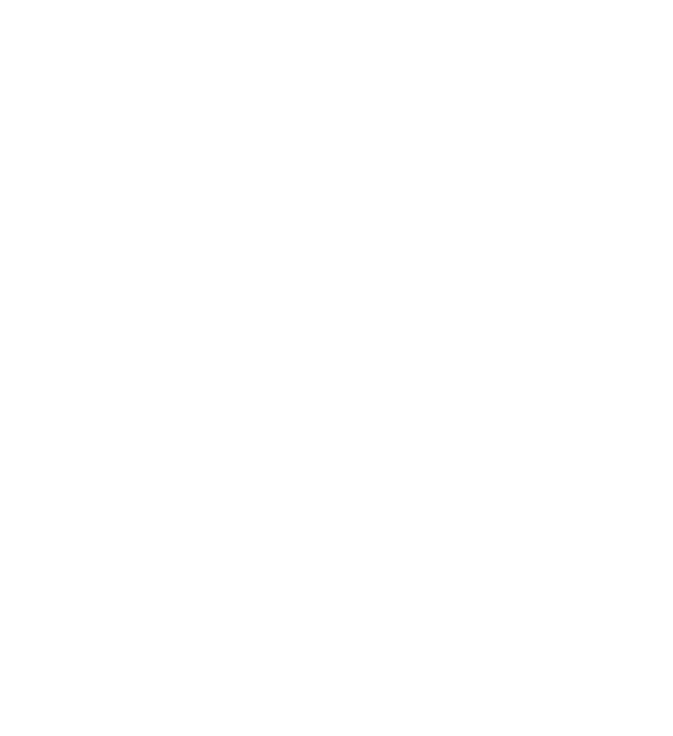
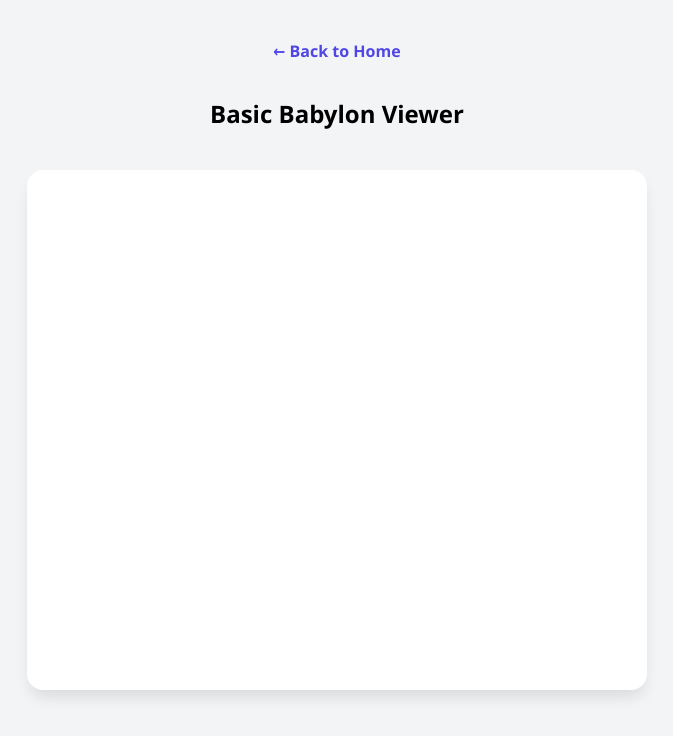
Before and after one commit to fxckingtom/3D, a plain HTML site: page 0.babylonViewer Basic.html in a window 1280 px wide. Shown: the whole page, without its empty margins (303-976 px from the left). Drawn offline with Linux system fonts and the light colour scheme; some packages are replaced by stand-ins of ours; a script that the page names is missing.

Commit message:
Enhance BabylonJS viewer with styles and layout
Added styling and structure for a basic BabylonJS viewer.

```diff
--- a/0.babylonViewer Basic.html
+++ b/0.babylonViewer Basic.html
@@ -4,11 +4,47 @@
     <meta charset="UTF-8">
     <meta name="viewport" content="width=device-width, initial-scale=1.0">
     <meta http-equiv="X-UA-Compatible" content="ie=edge">
-        <title>BabylonJS Viewer - Basic usage</title>
+    <title>BabylonJS - Basic</title>
     <script src="https://cdn.babylonjs.com/viewer/babylon.viewer.js"></script>
+    <style>
+        body {
+            font-family: 'Segoe UI', Tahoma, Geneva, Verdana, sans-serif;
+            background-color: #F3F4F6;
+            margin: 0;
+            display: flex;
+            flex-direction: column;
+            align-items: center;
+            padding: 40px 20px;
+        }
+        .header { margin-bottom: 20px; text-align: center; }
+        .back-btn {
+            display: inline-block;
+            margin-bottom: 15px;
+            text-decoration: none;
+            color: #4F46E5;
+            font-weight: bold;
+        }
+        .back-btn:hover { text-decoration: underline; }
+        .viewerContainer {
+            background: white;
+            padding: 10px;
+            border-radius: 16px;
+            box-shadow: 0 10px 15px -3px rgba(0,0,0,0.1);
+            width: 100%;
+            max-width: 600px;
+            height: 500px;
+            overflow: hidden;
+        }
+        babylon { width: 100%; height: 100%; display: block; border-radius: 8px; }
+    </style>
 </head>
 <body>
+    <div class="header">
+        <a href="index.html" class="back-btn">← Back to Home</a>
+        <h2>Basic Babylon Viewer</h2>
+    </div>
+    <div class="viewerContainer">
         <babylon model="./models/alice.glb"></babylon>
+    </div>
 </body>
-
 </html>
```
Lines whose indentation alone changed are shown as unchanged.
